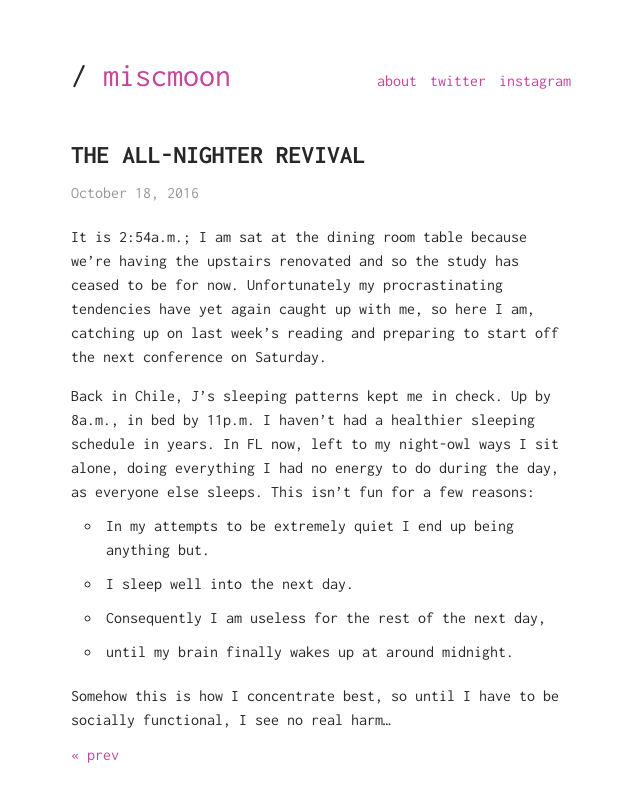
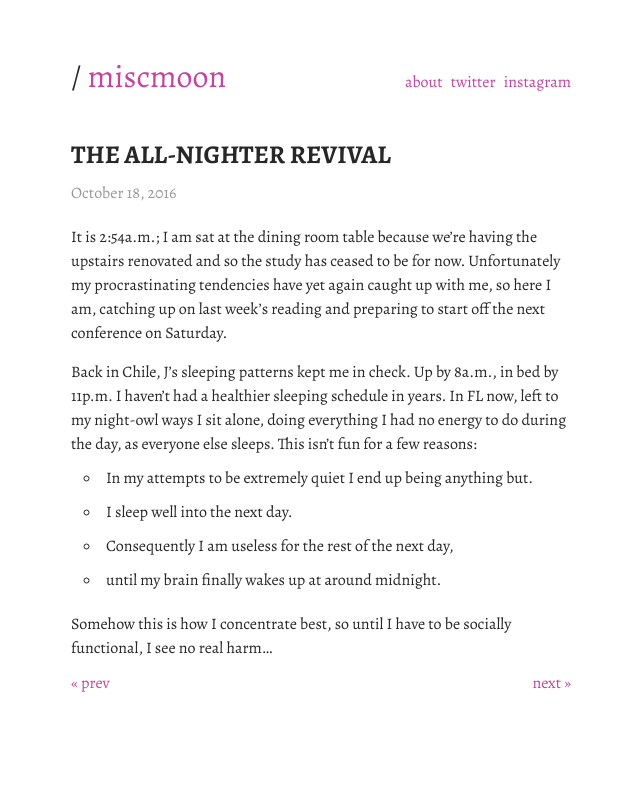
Before and after one commit to miscmoon/miscmoon.github.io, a Jekyll site: the page built from _posts/2016-10-18-All-Nighter-Revival.md, in a window 1280 px wide. Shown: the top 802 px of the page, without its empty margins (319-959 px from the left). Built offline with Jekyll 4.4.1, drawn with Linux system fonts in a browser that asks for light colours.

```diff
--- a/assets/css/main.scss
+++ b/assets/css/main.scss
@@ -3,12 +3,12 @@
 
 @import "reset";
 @import "config";
-@import 'https://fonts.googleapis.com/css?family=Inconsolata:400,400i,700,700i';
+@import 'https://fonts.googleapis.com/css?family=Alegreya:400,400i,700,700i';
 
 body {
 	color: $color-black;
 	background: $color-white;
-	font-family: 'Inconsolata', ;
+	font-family: 'Alegreya', ;
 	font-size: 100%;
 	font-weight: 400;
 }
```
Also changed, not shown: _posts/2016-10-30-Tous-les-matines.md (added, +8 -0 lines).
